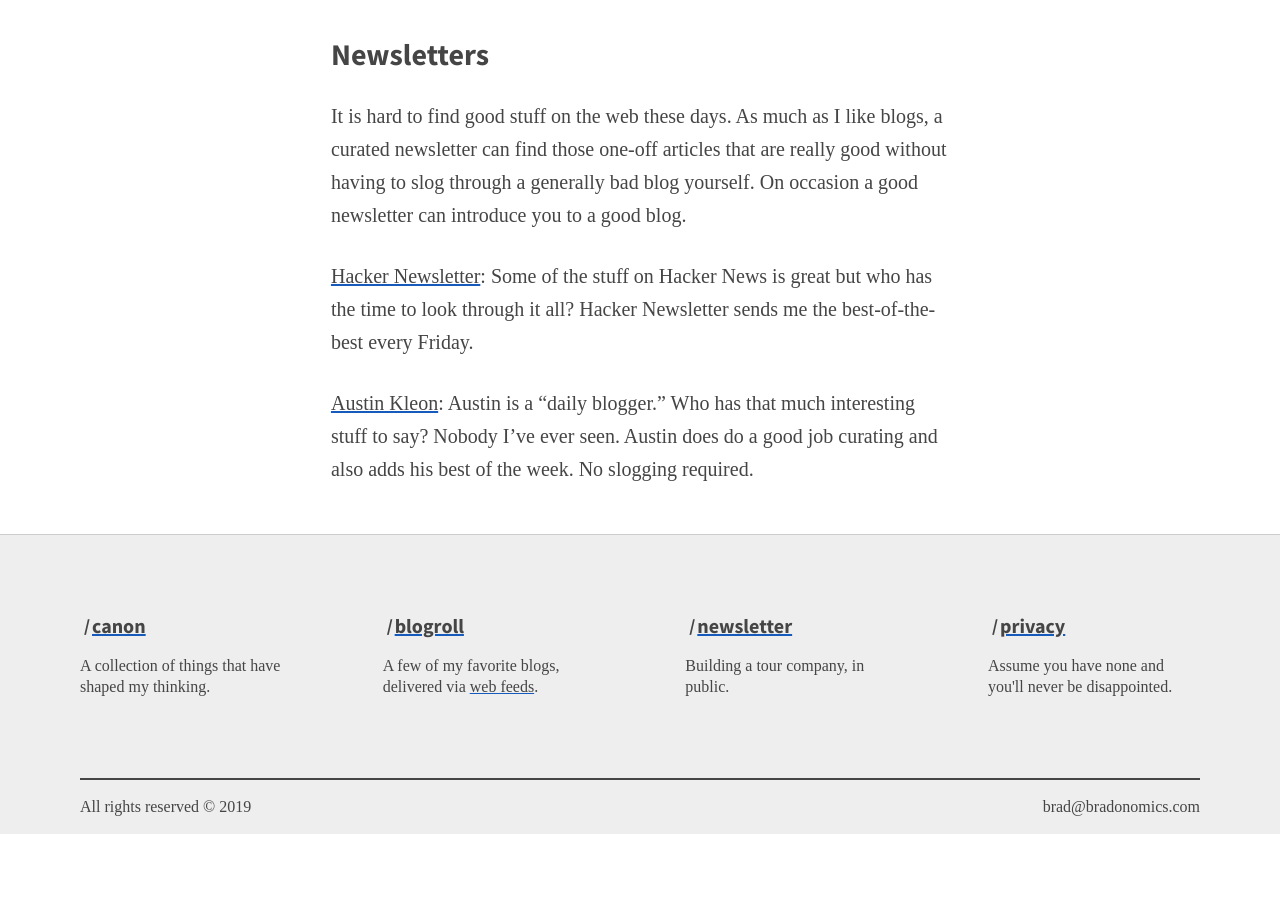
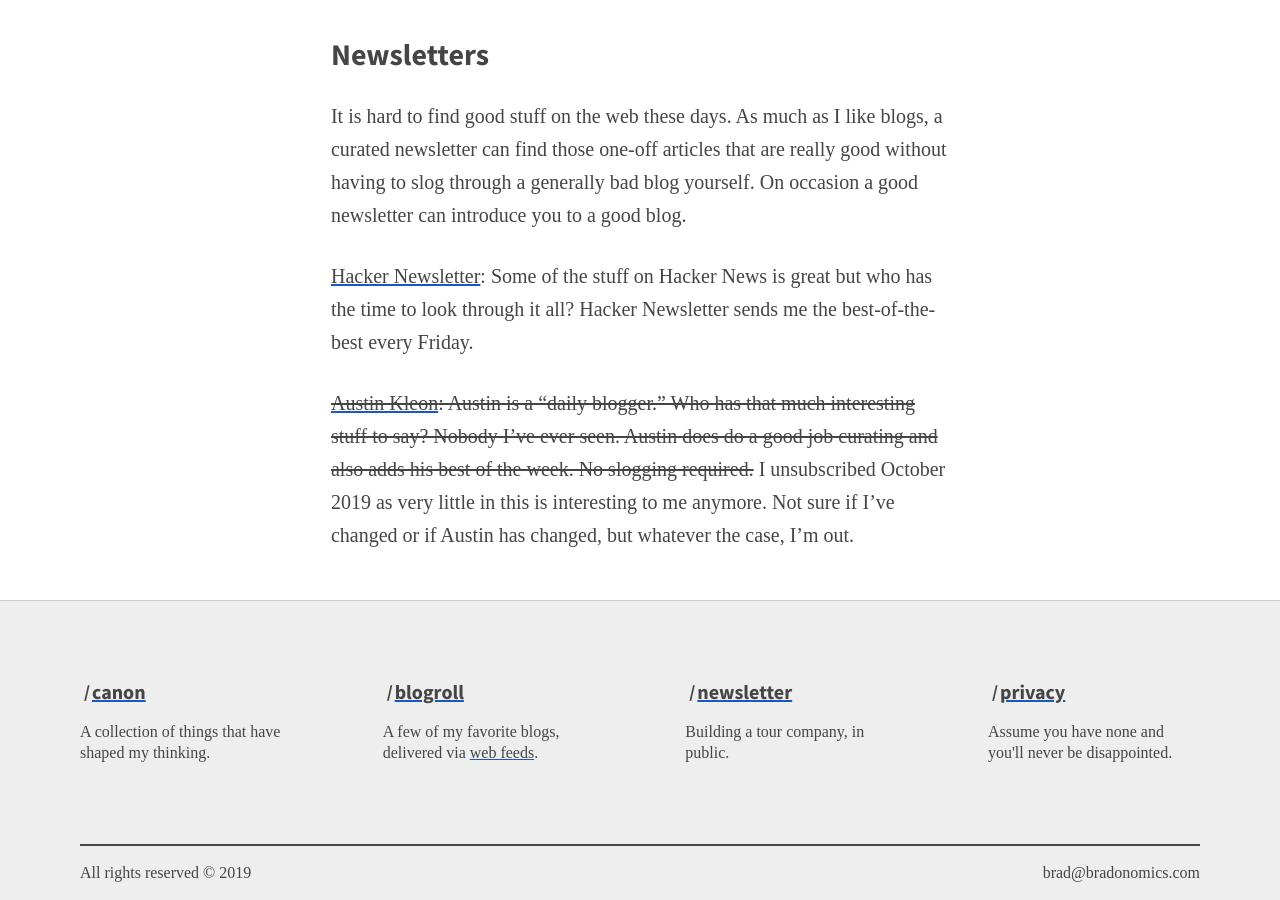
Before and after one commit to bradonomics/bradonomics.com, a Jekyll site: the page built from _pages/blogroll.md, in a window 1280 px wide and 900 px high, scrolled down 1668 px. Built offline with Jekyll 4.4.1, drawn with Linux system fonts in a browser that asks for light colours; before the commit the page ends 2502 px from its top, so only the background shows below that.

Commit message:
Strikethrough Austin Kleon Newsletter on blogroll

```diff
--- a/_pages/blogroll.md
+++ b/_pages/blogroll.md
@@ -39,4 +39,4 @@
 
 [Hacker Newsletter](https://www.hackernewsletter.com/): Some of the stuff on Hacker News is great but who has the time to look through it all? Hacker Newsletter sends me the best-of-the-best every Friday.
 
-[Austin Kleon](https://austinkleon.com/newsletter/): Austin is a "daily blogger." Who has that much interesting stuff to say? Nobody I've ever seen. Austin does do a good job curating and also adds his best of the week. No slogging required.
+~~[Austin Kleon](https://austinkleon.com/newsletter/): Austin is a "daily blogger." Who has that much interesting stuff to say? Nobody I've ever seen. Austin does do a good job curating and also adds his best of the week. No slogging required.~~ I unsubscribed October 2019 as very little in this is interesting to me anymore. Not sure if I've changed or if Austin has changed, but whatever the case, I'm out.
```
